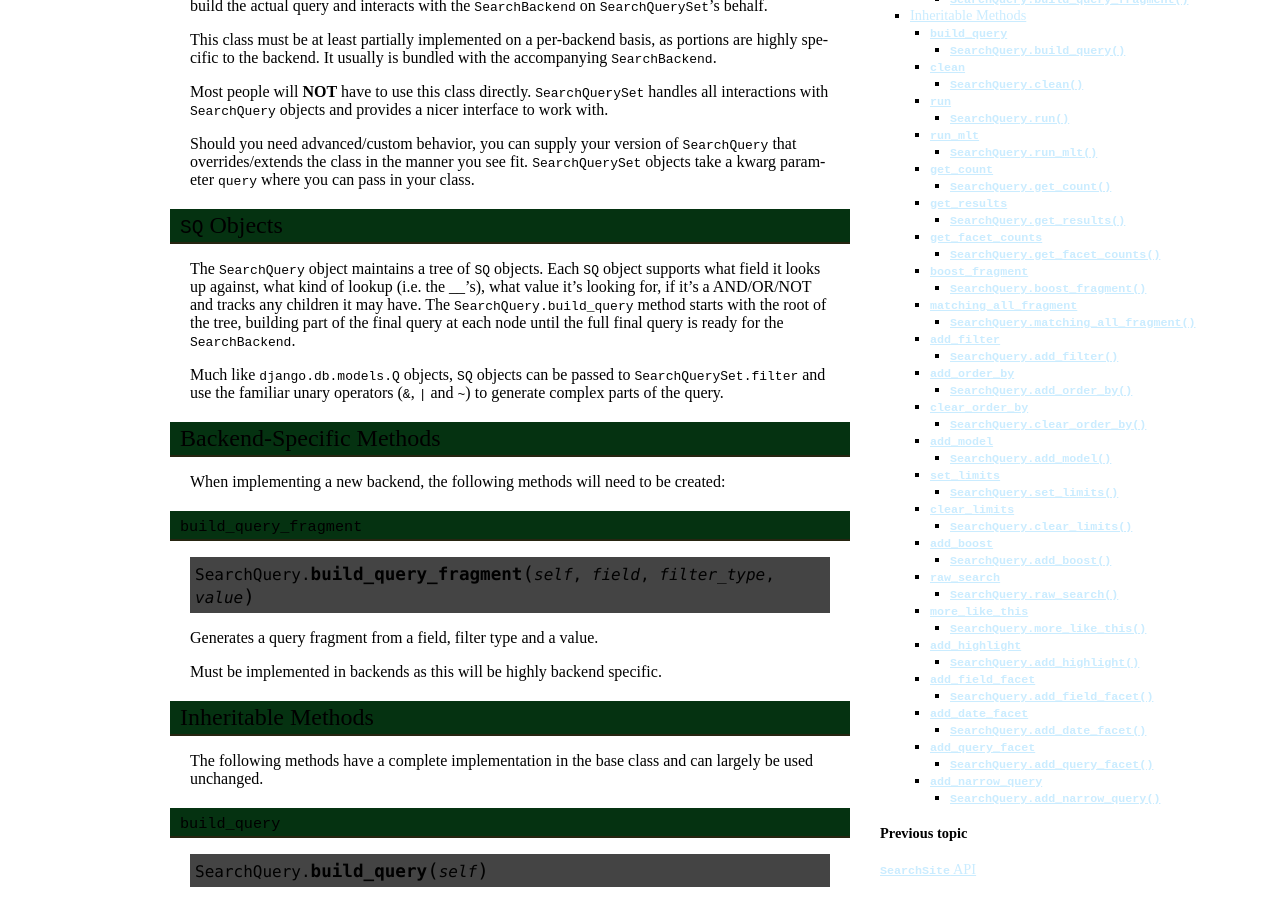
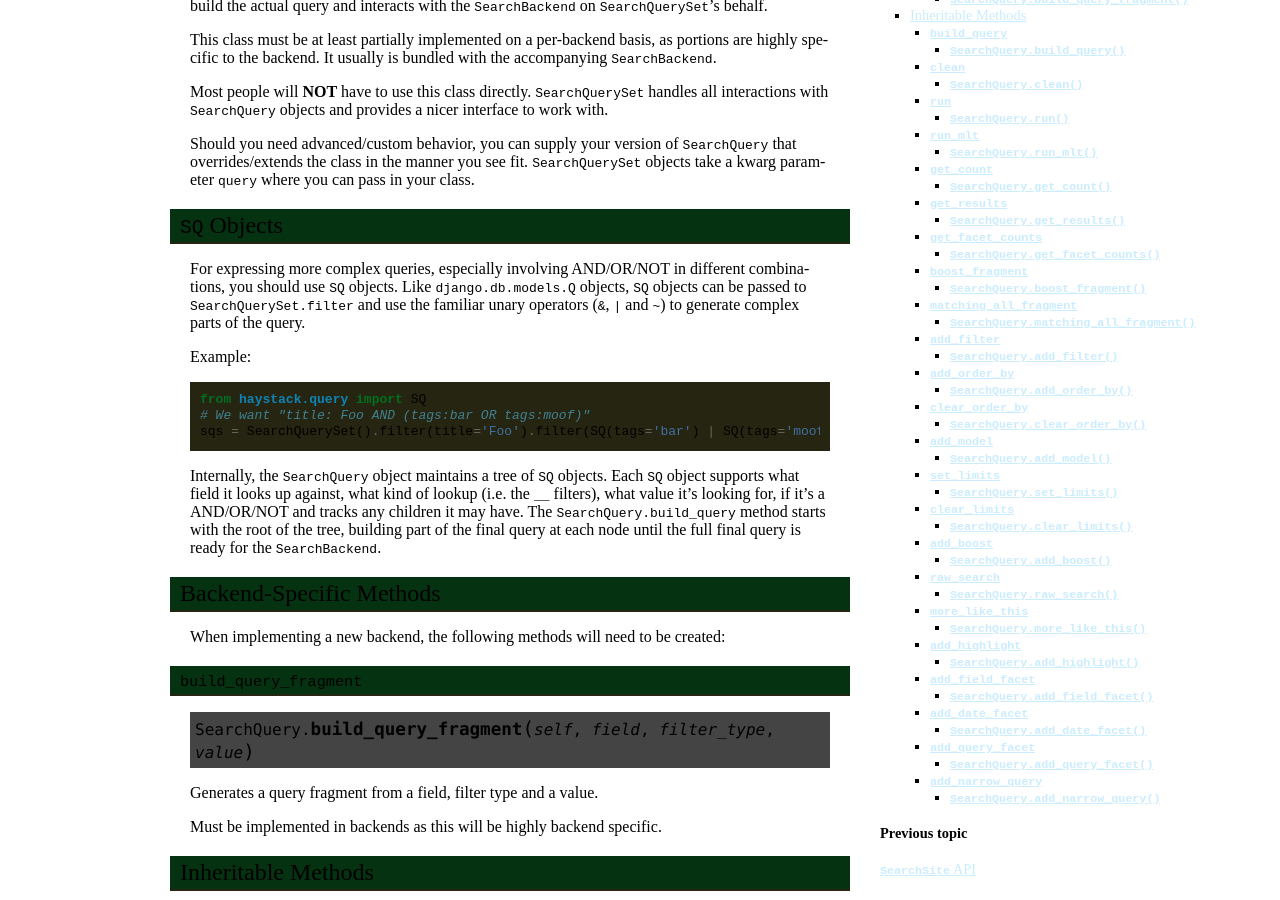
Before and after one commit to django-haystack/django-haystack, a Sphinx documentation site: the page built from docs/searchquery_api.rst, in a window 1280 px wide and 900 px high, scrolled down 424 px. Built offline with Sphinx 7.4.7, drawn with Linux system fonts in a browser that asks for light colours; a style sheet for code colours, icons or effects is not loaded.

Commit message:
Simplified the SQ object and removed a limitation on kwargs/field names that could be passed in. Thanks to traviscline for the patch.

```diff
--- a/docs/searchquery_api.rst
+++ b/docs/searchquery_api.rst
@@ -28,16 +28,24 @@ in your class.
 ``SQ`` Objects
 ==============
 
-The ``SearchQuery`` object maintains a tree of ``SQ`` objects. Each ``SQ``
-object supports what field it looks up against, what kind of lookup (i.e.
-the __'s), what value it's looking for, if it's a AND/OR/NOT and tracks
-any children it may have. The ``SearchQuery.build_query`` method starts with
-the root of the tree, building part of the final query at each node until
-the full final query is ready for the ``SearchBackend``.
-
-Much like ``django.db.models.Q`` objects, ``SQ`` objects can be passed to
+For expressing more complex queries, especially involving AND/OR/NOT in
+different combinations, you should use ``SQ`` objects. Like
+``django.db.models.Q`` objects, ``SQ`` objects can be passed to
 ``SearchQuerySet.filter`` and use the familiar unary operators (``&``, ``|`` and
 ``~``) to generate complex parts of the query.
+
+Example::
+
+    from haystack.query import SQ
+    # We want "title: Foo AND (tags:bar OR tags:moof)"
+    sqs = SearchQuerySet().filter(title='Foo').filter(SQ(tags='bar') | SQ(tags='moof'))
+
+Internally, the ``SearchQuery`` object maintains a tree of ``SQ`` objects. Each
+``SQ`` object supports what field it looks up against, what kind of lookup (i.e.
+the ``__`` filters), what value it's looking for, if it's a AND/OR/NOT and
+tracks any children it may have. The ``SearchQuery.build_query`` method starts
+with the root of the tree, building part of the final query at each node until
+the full final query is ready for the ``SearchBackend``.
 
 
 Backend-Specific Methods
```
Also changed, not shown: 2 other files.
